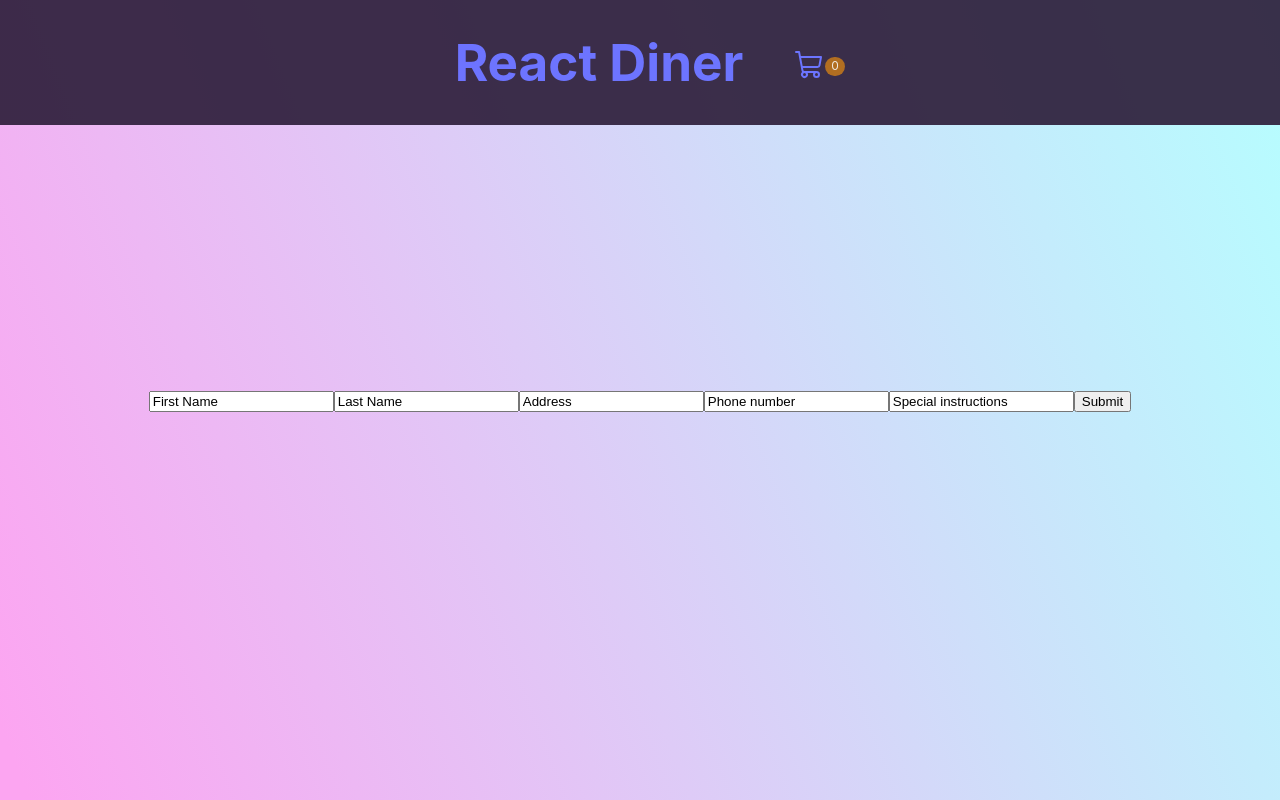
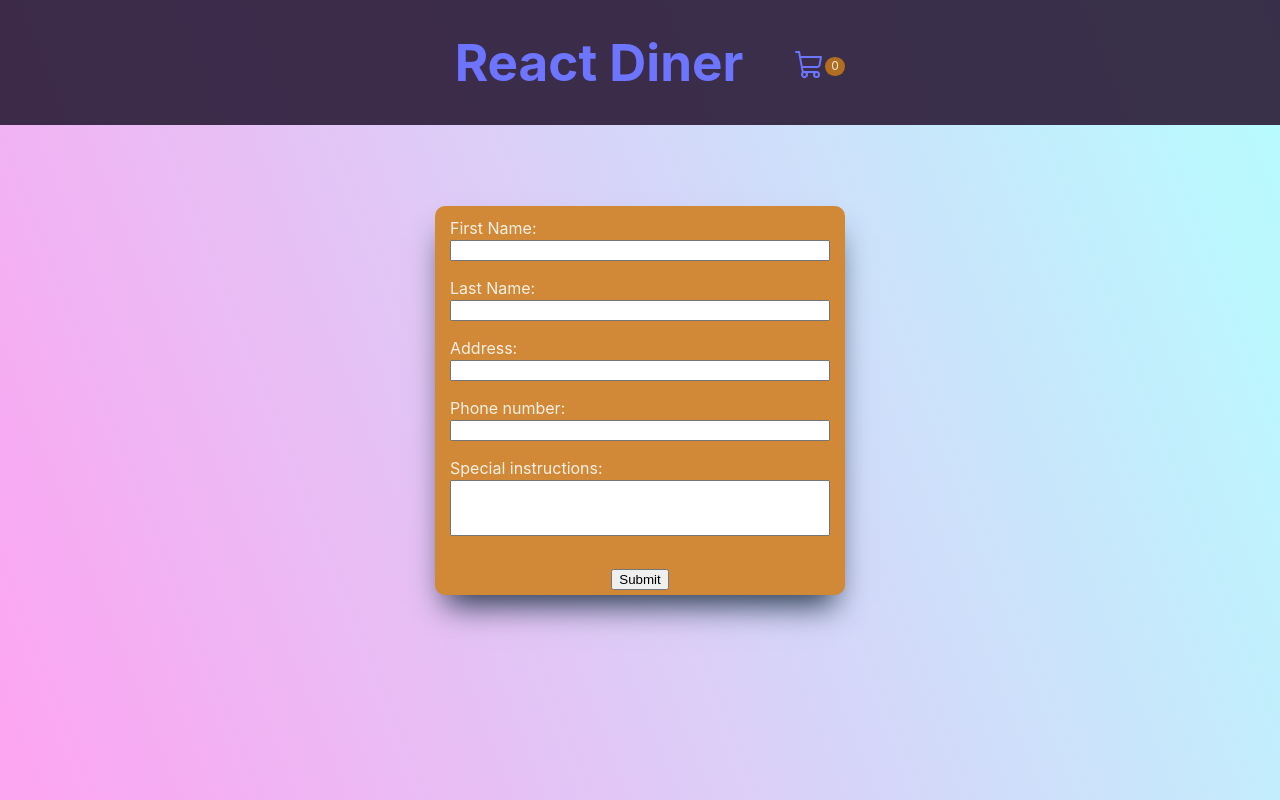
Before and after one commit to vsuusi/MyrbesDiner, a React (Vite) app in the folder react-dine-frontend/: page /checkout in a window 1280 px wide. Built offline with nearby package versions, Linux system fonts and the light colour scheme; the HTML template or start-up script is replaced by a standard one.

Commit message:
checkout form started

```diff
--- /dev/null
+++ b/react-dine-frontend/src/components/CheckoutForm.css
@@ -0,0 +1,38 @@
+.checkoutform {
+    background-color: rgb(209, 137, 55);
+    border-radius: 10px;
+    box-shadow: rgb(38, 57, 77) 0px 20px 30px -10px;
+    padding: 5px;
+    width: 400px;
+}
+
+.errorMsg {
+    max-width: 350px;
+    color: #f21e08;
+    padding: 2px 0;
+    margin-top: 2px;
+    font-size: 14px;
+    font-weight: 300;
+}
+
+.form-control, .form-control-spec {
+    display: flex;
+    flex-direction: column;
+    margin-bottom: 5px;
+    padding: 5px 10px;
+}
+
+.form-control-spec {
+    height: 80px;
+    resize: none;
+    padding-bottom: 25px;
+}
+
+.form-control label, .form-control-spec label {
+    display: flex;
+    align-items: start;
+}
+
+textarea {
+    resize: none;
+}
--- a/react-dine-frontend/src/components/CheckoutForm.jsx
+++ b/react-dine-frontend/src/components/CheckoutForm.jsx
@@ -1,4 +1,5 @@
 import { useForm } from 'react-hook-form'
+import './CheckoutForm.css'
 
 const CheckoutForm = () => {
     const { register, handleSubmit, watch, formState: { errors },} = useForm();
@@ -8,18 +9,50 @@ const CheckoutForm = () => {
     }
 
     return (
-    <form onSubmit={handleSubmit(onSubmit)}>
-      <input defaultValue="First Name" {...register("firstname",{ required: 'error message'})}/>
-      <input defaultValue="Last Name" {...register("lastname",{ required: true})}/>
-      <input defaultValue="Address" {...register("address",{ required: true})}/>
-      <input defaultValue="Phone number" {...register("phonenumber",{ required: true})}/>
-      <input defaultValue="Special instructions" {...register("specialinstructions",{ maxLength: 100})}/>
+        <div className="checkoutform">
+            <form onSubmit={handleSubmit(onSubmit)}>
+                <div className="form-control">
+                    <label>First Name:</label>
+                    <input type="text" {...register("firstname",{ required: true})}/>
+                    {errors.firstname && errors.firstname.type === "required" && (
+                        <p className="errorMsg"> First Name is required!</p>
+                    )}
+                </div>
+                <div className="form-control">
+                    <label>Last Name:</label>
+                    <input type="text" {...register("lastname",{ required: true})}/>
+                    {errors.lastname && errors.lastname.type === "required" && (
+                        <p className="errorMsg"> Last Name is required!</p>
+                    )}
+                </div>
+                <div className="form-control">
+                    <label>Address:</label>
+                    <input {...register("address",{ required: true})}/>
+                    {errors.address && errors.address.type === "required" && (
+                        <p className="errorMsg"> Address is required!</p>
+                    )}
+                </div>
+                <div className="form-control">
+                    <label>Phone number:</label>
+                    <input type="number" {...register("phonenumber",{ required: true})}/>
+                    {errors.phonenumber && errors.phonenumber.type === "required" && (
+                        <p className="errorMsg"> Phonenumber is required!</p>
+                    )}
+                </div>
+                <div className="form-control-spec">
+                    <label>Special instructions:</label>
+                    <textarea type="text" rows="4" {...register("specialinstructions",{ maxLength: 150})}/>
+                    {errors.specialinstructions && errors.specialinstructions.type === "maxLength" && (
+                        <p className="errorMsg"> Must be under 150 characters!</p>
+                    )}
+                </div>
 
-      {/* errors will return when field validation fails  */}
-      {errors.exampleRequired && <span>This field is required</span>}
+                {/* errors will return when field validation fails  */}
+                {errors.exampleRequired && <span>This field is required</span>}
 
-      <input type="submit" />
-    </form>
+                <input type="submit" />
+            </form>
+        </div>
   )
 };
 
--- a/react-dine-frontend/src/components/Header.css
+++ b/react-dine-frontend/src/components/Header.css
@@ -1,6 +1,7 @@
 
 
 .headercontainer {
+    /*FONTSIZE*/
     position: fixed;
     top: 0;
     left: 0;
```
